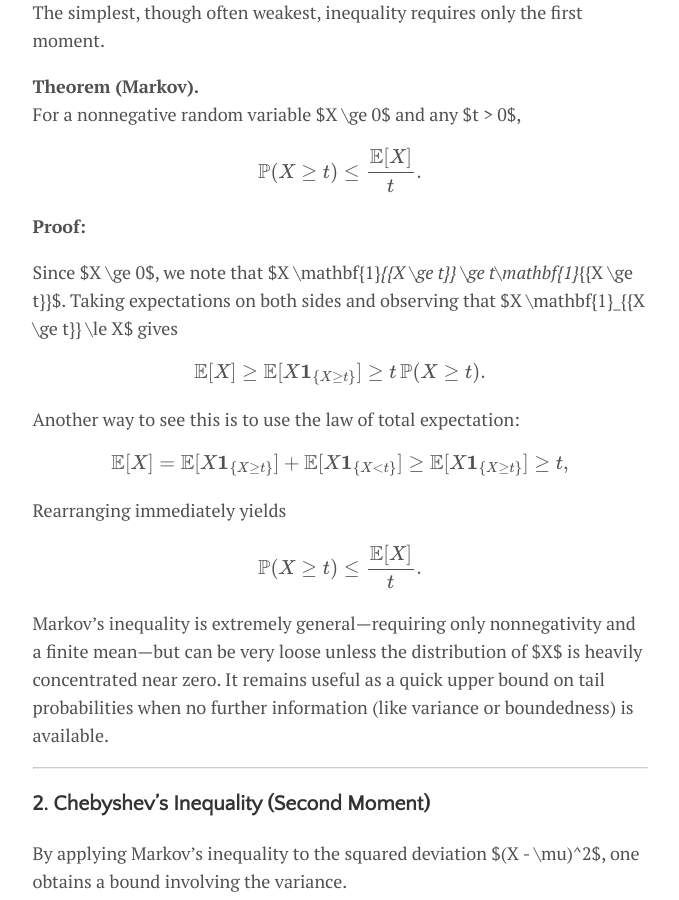
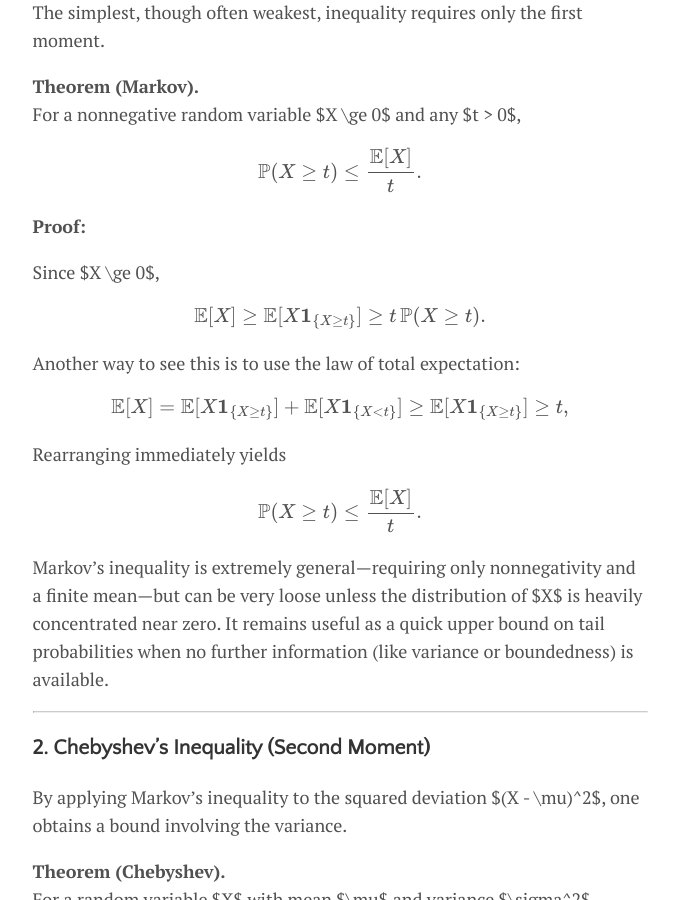
Before and after one commit to CallmeQuant/CallmeQuant.github.io, a Jekyll site: the page built from _posts/2025-01-28-moment-bounds.md, in a window 1280 px wide and 900 px high, scrolled down 949 px. Shown: the whole window, without its empty margins (300-979 px from the left). Built offline with Jekyll 4.4.1, drawn with Linux system fonts in a browser that asks for light colours; formulas are drawn with MathJax 3.

Commit message:
Fix typos

```diff
--- a/_posts/2025-01-28-moment-bounds.md
+++ b/_posts/2025-01-28-moment-bounds.md
@@ -103,7 +103,7 @@ $$
 
 **Proof:**
 
-Since $X \ge 0$, we note that $X \mathbf{1}_{\{X \ge t\}} \ge t\mathbf{1}_{\{X \ge t\}}$. Taking expectations on both sides and observing that $X \mathbf{1}_{\{X \ge t\}} \le X$ gives
+Since $X \ge 0$,
 
 $$
 \mathbb{E}[X] \ge \mathbb{E}[X \mathbf{1}_{\{X \ge t\}}] \ge t \,\mathbb{P}(X \ge t).
```
